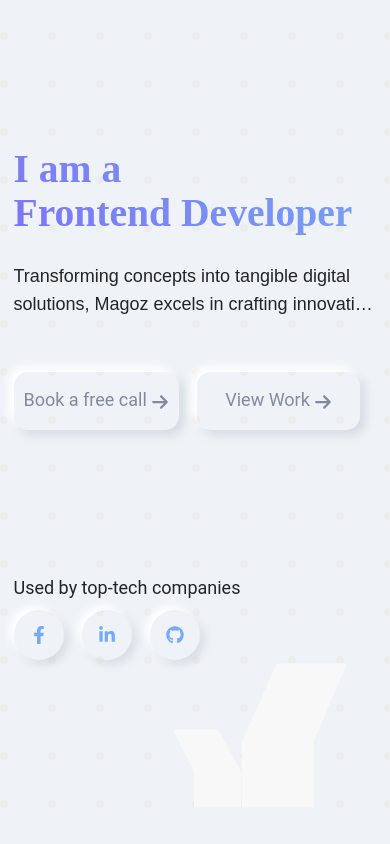
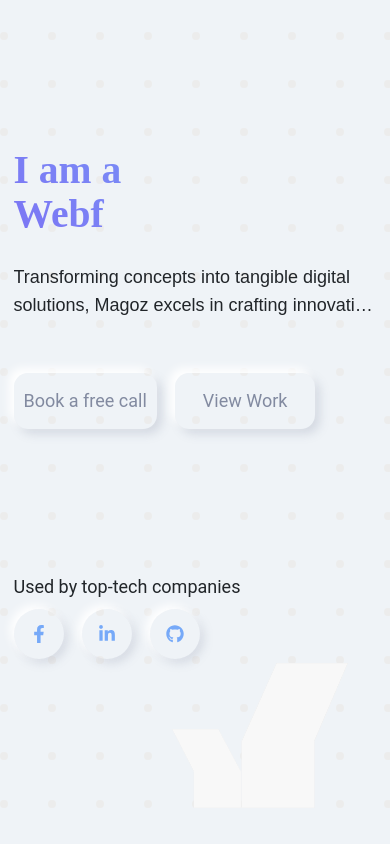
Before and after one commit to showkatbinidris70/showkat, a React (Create React App) app: page / in a window 390 px wide. Shown: the part 880-1724 px from the top of the page. Built offline with nearby package versions, Linux system fonts and the light colour scheme.

Commit message:
animation

```diff
--- a/package.json
+++ b/package.json
@@ -13,6 +13,7 @@
     "react-icons": "^5.2.1",
     "react-scripts": "5.0.1",
     "swiper": "^11.1.4",
+    "typewriter-effect": "^2.21.0",
     "web-vitals": "^2.1.4"
   },
   "scripts": {
--- a/src/App.css
+++ b/src/App.css
@@ -1182,11 +1182,11 @@ footer .copyright {
   }
 
   h1 {
-    font-size: 2.2rem;
+    font-size: 1.9rem;
   }
 
   h2 {
-    font-size: 2rem;
+    font-size: 1.7rem;
   }
 
   h3 {
--- a/src/components/CommonCardComponent.js
+++ b/src/components/CommonCardComponent.js
@@ -7,17 +7,17 @@ export default function CommonCardComponent() {
     <div>
       <section className="common-card" style={{ marginBottom: "5rem" }}>
         <div className="container">
-          <div className="row">
-            <div className="card border-0 card-shadow py-5 px-0 px-md-3 px-lg-5 text-center">
-              <div className="asterisk">
+          <div className="row px-1">
+            <div className="card border-0 card-shadow py-4 px-0 px-md-3 px-lg-5 text-center">
+              <div className="asterisk d-none d-md-block">
                 <FaStarOfLife className="text-center asterisk-icon" />
               </div>
-              <h2 className="pt-3 px-0 px-md-3 px-lg-5">
+              <h2 className="pt-0 pt-md-3 px-0 px-md-3 px-lg-5">
                 Let's create something amazing together
               </h2>
               <div className="cta-btn">
                 <Link
-                  className="btn py-3 mt-4"
+                  className="btn py-3 mt-4 px-1 px-md-0"
                   to="/contact"
                   data-aos="zoom-in"
                   data-aos-duration="2000"
--- a/src/components/ProjectsComponents.js
+++ b/src/components/ProjectsComponents.js
@@ -13,6 +13,8 @@ import "swiper/css/pagination";
 
 import AOS from "aos";
 import "aos/dist/aos.css";
+//importing typewriter-effect
+import Typewriter from "typewriter-effect";
 
 export default function ProjectsComponents() {
   useEffect(() => {
@@ -29,7 +31,14 @@ export default function ProjectsComponents() {
               <div className="sticky-top" style={{ paddingTop: "10rem" }}>
                 <h2>
                   My <br />
-                  Projects
+                  <Typewriter
+                    options={{
+                      strings: ['Projects', 'Works'],
+                      autoStart: true,
+                      loop: true,
+                    }}
+                  />
+
                 </h2>
                 <p className="py-3">
                   Lorem, ipsum dolor sit amet consectetur adipisicing elit.
--- a/src/components/footer/Footer.js
+++ b/src/components/footer/Footer.js
@@ -38,7 +38,7 @@ export default function Footer() {
                 <h4>Follow Me</h4>
                 <div className="d-flex gap-3 py-2">
                   <Link
-                    to="/https://www.facebook.com/salibinidris/"
+                    to="https://www.facebook.com/salibinidris/"
                     target="_blank"
                     className="social-icons d-flex justify-content-center align-items-center"
                     data-aos="zoom-in"
@@ -47,7 +47,7 @@ export default function Footer() {
                     <FaFacebookF />
                   </Link>
                   <Link
-                    to="//https://www.linkedin.com/in/showkatbinidris/"
+                    to="https://www.linkedin.com/in/showkatbinidris/"
                     target="_blank"
                     className="social-icons d-flex justify-content-center align-items-center"
                     data-aos="zoom-in"
@@ -79,12 +79,12 @@ export default function Footer() {
               <div className="col-12 col-sm-6 d-flex justify-content-md-end justify-content-start">
                 <ul>
                   <li>
-                    <Link to="/contact" className="text-secondary fs-6">
+                    <Link to="/" className="text-secondary fs-6">
                       Home
                     </Link>
                   </li>
                   <li>
-                    <Link to="/contact" className="text-secondary fs-6">
+                    <Link to="/about" className="text-secondary fs-6">
                       About Me
                     </Link>
                   </li>
--- a/src/components/hero/Hero.js
+++ b/src/components/hero/Hero.js
@@ -11,6 +11,8 @@ import { FaFacebookF, FaLinkedinIn, FaGithub } from "react-icons/fa";
 
 import AOS from "aos";
 import "aos/dist/aos.css";
+//importing typewriter-effect
+import Typewriter from "typewriter-effect";
 
 export default function Hero() {
   useEffect(() => {
@@ -18,6 +20,9 @@ export default function Hero() {
       once: "true",
     });
   }, []);
+
+
+
   return (
     <div>
       <section className="home-hero">
@@ -39,7 +44,13 @@ export default function Hero() {
                   data-aos-duration="2000"
                 >
                   I am a <br />
-                  Frontend Developer
+                  <Typewriter
+                    options={{
+                      strings: ['Frontend Developer', 'Webflow Developer'],
+                      autoStart: true,
+                      loop: true,
+                    }}
+                  />
                 </h1>
                 <p className="desc">
                   Transforming concepts into tangible digital solutions, Magoz
@@ -52,13 +63,13 @@ export default function Hero() {
                   data-aos-duration="2000"
                 >
                   <div className="cta-btn">
-                    <Link to="/contact" className="btn py-3 mt-4 px-2 px-md-4">
-                      Book a free call <FaArrowRight />
+                    <Link to="/contact" className="btn py-3 mt-4 px-2 px-md-4 d-flex gap-1">
+                      Book a free call <FaArrowRight className="d-none d-sm-block" />
                     </Link>
                   </div>
                   <div className="cta-btn">
-                    <Link to="/projects" className="btn py-3 mt-4 px-4 px-md-5">
-                      View Work <FaArrowRight />
+                    <Link to="/projects" className="btn py-3 mt-4 px-4 px-md-5 d-flex gap-1">
+                      View Work <FaArrowRight className="d-none d-sm-block" />
                     </Link>
                   </div>
                 </div>
@@ -66,7 +77,7 @@ export default function Hero() {
                   <p>Used by top-tech companies</p>
                   <div className="d-flex gap-3 py-2">
                     <Link
-                      to="/https://www.facebook.com/salibinidris/"
+                      to="https://www.facebook.com/salibinidris/"
                       target="_blank"
                       className="social-icons d-flex justify-content-center align-items-center"
                       data-aos="zoom-in"
@@ -75,7 +86,7 @@ export default function Hero() {
                       <FaFacebookF />
                     </Link>
                     <Link
-                      to="//https://www.linkedin.com/in/showkatbinidris/"
+                      to="https://www.linkedin.com/in/showkatbinidris/"
                       target="_blank"
                       className="social-icons d-flex justify-content-center align-items-center"
                       data-aos="zoom-in"
--- a/src/pages/About.js
+++ b/src/pages/About.js
@@ -1,11 +1,11 @@
 import { FaStarOfLife, FaArrowRight } from "react-icons/fa6";
 import React, { useEffect, useRef } from "react";
 import developer_image from "../assets/images/hero-image.png";
-
 import AOS from "aos";
 import "aos/dist/aos.css";
-import { Link } from "react-router-dom";
 import CommonCardComponent from "../components/CommonCardComponent";
+//importing typewriter-effect
+import Typewriter from "typewriter-effect";
 
 export default function About() {
   useEffect(() => {
@@ -29,7 +29,13 @@ export default function About() {
               Showkat Ali
             </h1>
             <h4 data-aos="fade-right" data-aos-duration="2000">
-              Front-end Developer
+              <Typewriter
+                options={{
+                  strings: [' Front-end Developer', ' Webflow Developer'],
+                  autoStart: true,
+                  loop: true,
+                }}
+              />
             </h4>
           </div>
         </div>
--- a/src/pages/Contact.js
+++ b/src/pages/Contact.js
@@ -157,7 +157,7 @@ export default function Contact() {
 
         <section
           className="map_sec py-5"
-          data-aos="fade-left"
+          data-aos="fade-up"
           data-aos-duration="2000"
         >
           <div className="container">
--- a/src/pages/Projects.js
+++ b/src/pages/Projects.js
@@ -16,7 +16,7 @@ export default function Projects() {
         <div class="container">
           <div class="row">
             <h2 class="title">My Projects </h2>
-            <div class="pt-3">
+            <div class="pt-3 d-none">
               <h4 class="btn py-3 px-5">
                 <a class="" href="/">
                   Home
```
Also changed, not shown: 1 other file (tests, documents, lock files or other folders).
